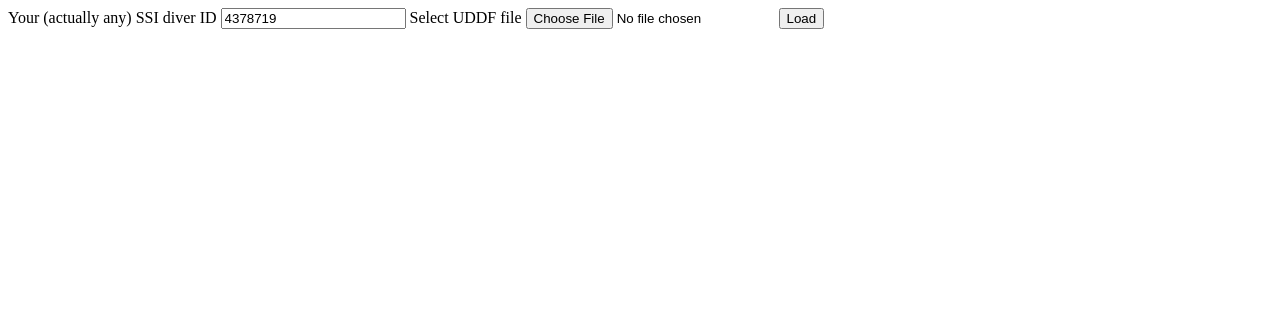
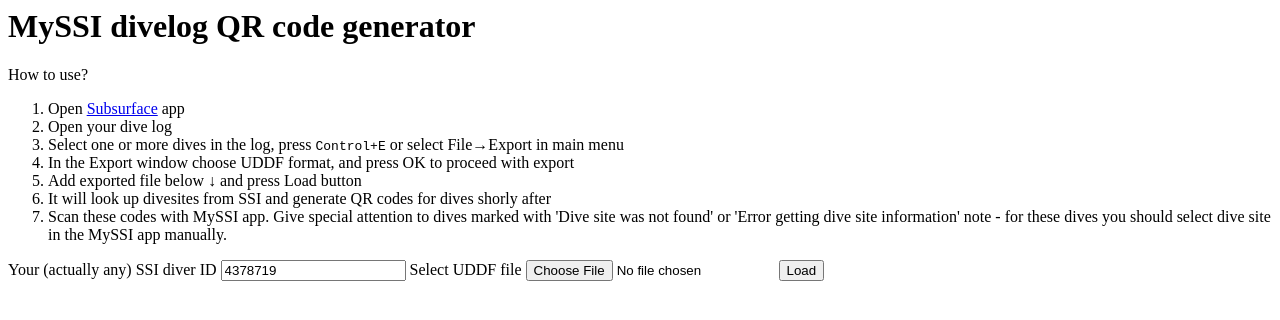
Before and after one commit to killwort/uddf-to-myssi-qr-generator, a plain HTML site: page index.html in a window 1280 px wide. Drawn offline with Linux system fonts and the light colour scheme.

Commit message:
'User's manual'

```diff
--- a/index.html
+++ b/index.html
@@ -1,4 +1,5 @@
 <html>
+<head>
 <script type="application/javascript">
     function error(message) {
         document.getElementById('result').innerHTML = message;
@@ -96,7 +97,20 @@
         }
     }
 </script>
+<title>MySSI divelog QR code generator</title>
+</head>
 <body>
+<h1>MySSI divelog QR code generator</h1>
+<p>How to use?</p>
+<ol>
+<li>Open <a href="https://subsurface-divelog.org/">Subsurface</a> app</li>
+<li>Open your dive log</li>
+<li>Select one or more dives in the log, press <code>Control+E</code> or select File&rarr;Export in main menu</li>
+<li>In the Export window choose UDDF format, and press OK to proceed with export</li>
+<li>Add exported file below &darr; and press Load button</li>
+<li>It will look up divesites from SSI and generate QR codes for dives shorly after</li>
+<li>Scan these codes with MySSI app. Give special attention to dives marked with 'Dive site was not found' or 'Error getting dive site information' note - for these dives you should select dive site in the MySSI app manually.
+</ol>
 <form onsubmit="parseFile();return false;">
     <label>Your (actually any) SSI diver ID <input type="number" id="ssiId" value="4378719"/></label>
     <label>Select UDDF file <input type="file" id="exportedLog"/></label><input type="submit" value="Load"/>
```
Also changed, not shown: 1 other file.
